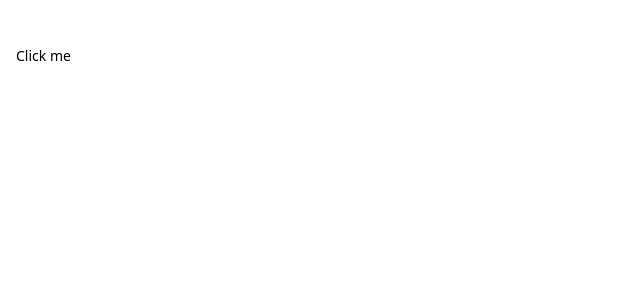
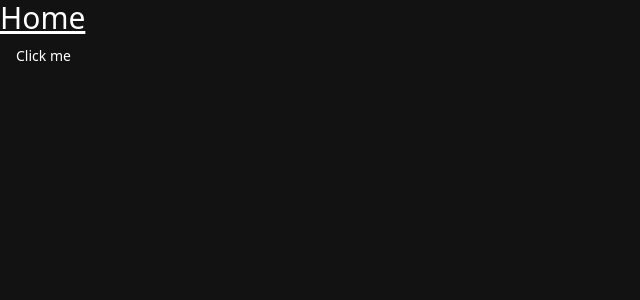
Before and after one commit to itsranjithkumar/patient-management-system, a Next.js app: page / in a window 1280 px wide. Shown: the top 300 px of the page, without its empty margins (0-640 px from the left). Built offline with nearby package versions, Linux system fonts and the light colour scheme.

Commit message:
error fixed

```diff
--- a/app/layout.tsx
+++ b/app/layout.tsx
@@ -1,14 +1,14 @@
 import type { Metadata } from "next";
 import { Plus_Jakarta_Sans } from "next/font/google";
 import "./globals.css";
+import {cn} from '@/lib/utils'
+import { ThemeProvider } from "@/components/theme-provider";
 
-import { cn } from '@/lib/utils'
+const fontSans = Plus_Jakarta_Sans({ subsets: ["latin"],
+  weight:['300','400','500','600','700'],
+  variable:'--font-sans'
+ });
 
-const fontSans = Plus_Jakarta_Sans({
-   subsets: ["latin"] ,
-   weight: ['300', '400', '500', '600', '700'],
-   variable: '--font-sans',
-});
 export const metadata: Metadata = {
   title: "CarePulse",
   description: "A healthcare management system",
@@ -21,7 +21,14 @@
 }>) {
   return (
     <html lang="en">
-      <body className={cn('min-h-screen bg-dark-300 font-sans antialiased', fontSans.variable)}>{children}</body>
+      <body className={cn('min-h-screen bg-dark-300 font-sans antialiased',fontSans.variable)}>
+      <ThemeProvider
+            attribute="class"
+            defaultTheme="dark"
+          >
+            {children}
+          </ThemeProvider>
+      </body>
     </html>
   );
 }
--- a/app/page.tsx
+++ b/app/page.tsx
@@ -1,10 +1,11 @@
 import { Button } from "@/components/ui/button";
+import Image from "next/image";
 
 export default function Home() {
   return (
-    <div>
-      <h1 className=' text-white text-3xl underline'>Home</h1>
-      <Button>Click me</Button>
-    </div>
-  )
+   <div className="">
+    <h1 className="text-white text-3xl underline">Home</h1>
+    <Button>Click me</Button>
+   </div>
+  );
 }
--- /dev/null
+++ b/components/theme-provider.tsx
@@ -0,0 +1,9 @@
+"use client"
+
+import * as React from "react"
+import { ThemeProvider as NextThemesProvider } from "next-themes"
+import { type ThemeProviderProps } from "next-themes/dist/types"
+
+export function ThemeProvider({ children, ...props }: ThemeProviderProps) {
+  return <NextThemesProvider {...props}>{children}</NextThemesProvider>
+}
--- a/package.json
+++ b/package.json
@@ -1,5 +1,5 @@
 {
-  "name": "patient-management-system",
+  "name": "carepulse",
   "version": "0.1.0",
   "private": true,
   "scripts": {
@@ -12,8 +12,9 @@
     "@radix-ui/react-slot": "^1.1.0",
     "class-variance-authority": "^0.7.0",
     "clsx": "^2.1.1",
-    "lucide-react": "^0.424.0",
+    "lucide-react": "^0.417.0",
     "next": "14.2.5",
+    "next-themes": "^0.3.0",
     "react": "^18",
     "react-dom": "^18",
     "tailwind-merge": "^2.4.0",
```
Also changed, not shown: lib/utils.ts (line endings or trailing spaces), 1 other file (tests, documents, lock files or other folders).
